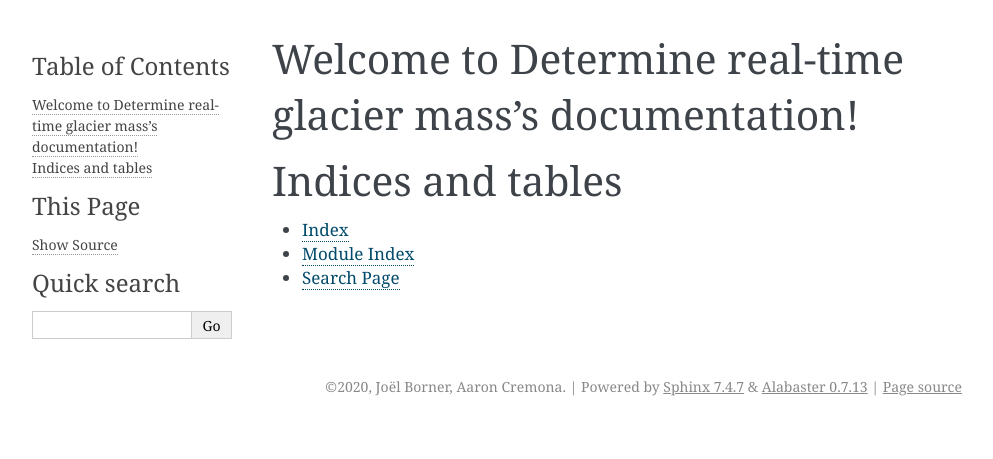
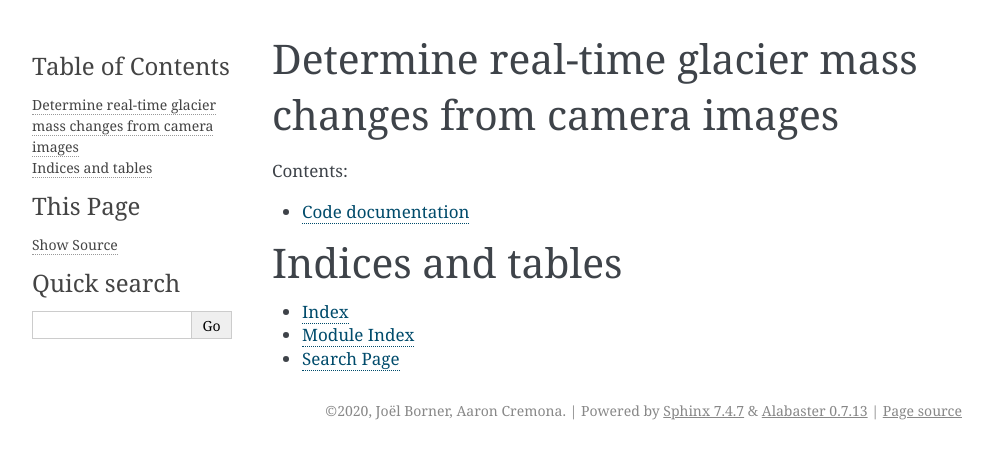
Before and after one commit to acremona/glacier-anomalies-at-point-scale, a Sphinx documentation site: the page built from sphinx/index.rst, in a window 1280 px wide. Shown: the top 459 px of the page, without its empty margins (148-1141 px from the left). Built offline with Sphinx 7.4.7, drawn with Linux system fonts in a browser that asks for light colours.

Commit message:
finish first documentation page, updating .gitignore

```diff
--- /dev/null
+++ b/sphinx/code.rst
@@ -0,0 +1,5 @@
+Code documentation
+==================
+
+.. automodule:: exampleDoc
+    :members:
--- a/sphinx/conf.py
+++ b/sphinx/conf.py
@@ -10,14 +10,14 @@
 # add these directories to sys.path here. If the directory is relative to the
 # documentation root, use os.path.abspath to make it absolute, like shown here.
 #
-# import os
-# import sys
-# sys.path.insert(0, os.path.abspath('.'))
+import os
+import sys
+sys.path.insert(0, os.path.abspath('../'))
 
 
 # -- Project information -----------------------------------------------------
 
-project = 'Determine real-time glacier mass'
+project = 'Determine real-time glacier mass changes from camera images'
 copyright = '2020, Joël Borner, Aaron Cremona'
 author = 'Joël Borner, Aaron Cremona'
 
@@ -30,7 +30,7 @@
 # Add any Sphinx extension module names here, as strings. They can be
 # extensions coming with Sphinx (named 'sphinx.ext.*') or your custom
 # ones.
-extensions = [
+extensions = ['sphinx.ext.autodoc', 'sphinx.ext.githubpages'
 ]
 
 # Add any paths that contain templates here, relative to this directory.
--- a/sphinx/index.rst
+++ b/sphinx/index.rst
@@ -3,13 +3,14 @@
    You can adapt this file completely to your liking, but it should at least
    contain the root `toctree` directive.
 
-Welcome to Determine real-time glacier mass's documentation!
+Determine real-time glacier mass changes from camera images
 ============================================================
 
 .. toctree::
    :maxdepth: 2
    :caption: Contents:
 
+   code
 
 
 Indices and tables
```
Also changed, not shown: 1 other file.
